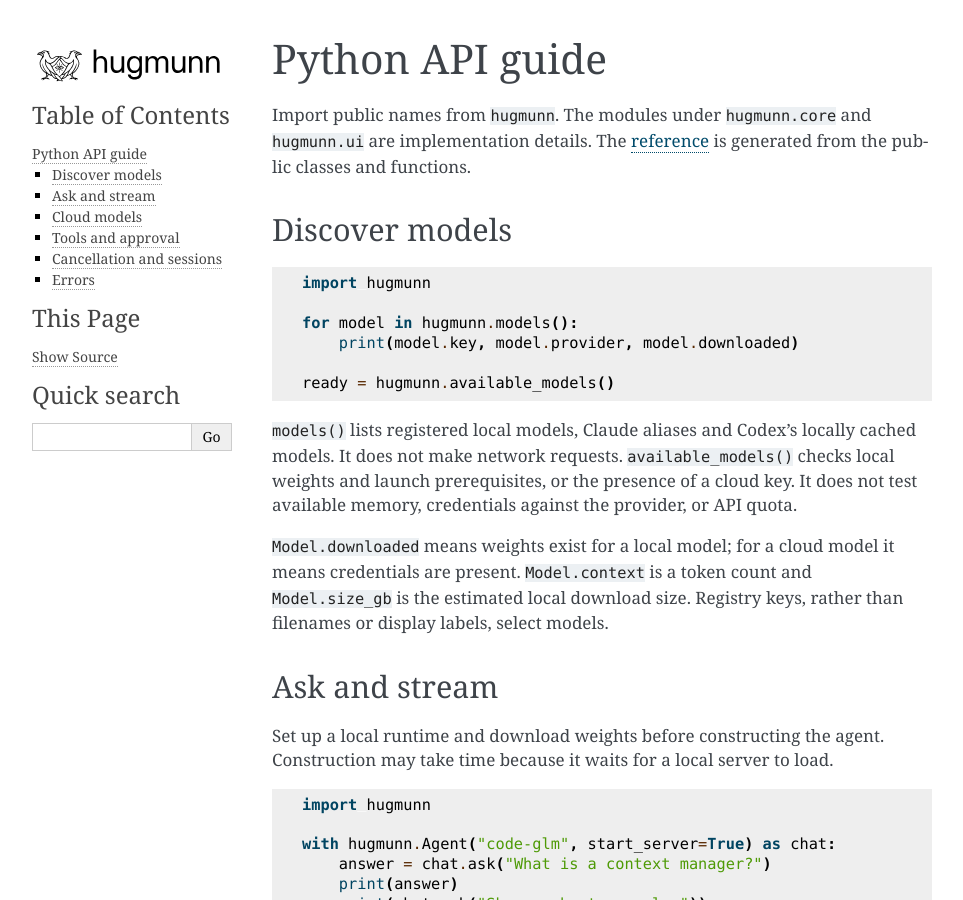
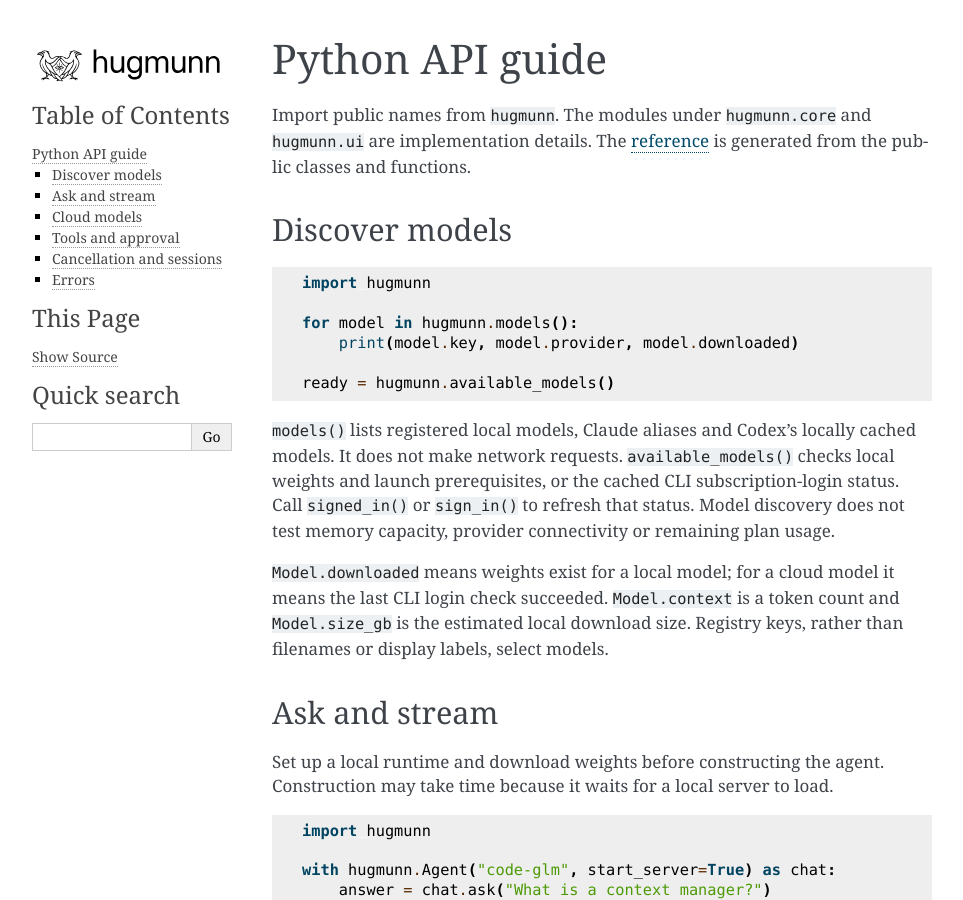
Before and after one commit to EinarOlafsson/hugmunn, a Sphinx documentation site: the page built from docs/python-api.md, in a window 1280 px wide and 900 px high. Shown: the whole window, without its empty margins (148-1111 px from the left). Built offline with Sphinx 7.4.7, drawn with Linux system fonts in a browser that asks for light colours.

Commit message:
Correct CLI discovery documentation and publish 0.0.0.12
The model-discovery guide and API docstrings still described saved API keys
after authentication moved to Claude Code and Codex. Describe cached CLI
subscription status and the explicit refresh functions instead. Clarify that
the optional keyring extra is only for legacy credential helpers.

Make README documentation links absolute so they resolve from both GitHub
and PyPI. Bump the version to include these final documentation corrections
alongside the completed setup, artwork, licensing and portable-runtime work.

Validation: strict Sphinx build, wheel and source distribution build, strict
Twine checks, and a clean diff check. The preceding application release passed
963 tests and native installer builds on Linux, macOS and Windows.

````diff
--- a/docs/python-api.md
+++ b/docs/python-api.md
@@ -16,13 +16,13 @@
 ```
 
 `models()` lists registered local models, Claude aliases and Codex’s locally
-cached models. It does not make network
-requests. `available_models()` checks local weights and launch prerequisites,
-or the presence of a cloud key. It does not test available memory, credentials
-against the provider, or API quota.
+cached models. It does not make network requests. `available_models()` checks
+local weights and launch prerequisites, or the cached CLI subscription-login
+status. Call `signed_in()` or `sign_in()` to refresh that status. Model discovery
+does not test memory capacity, provider connectivity or remaining plan usage.
 
 `Model.downloaded` means weights exist for a local model; for a cloud model it
-means credentials are present. `Model.context` is a token count and
+means the last CLI login check succeeded. `Model.context` is a token count and
 `Model.size_gb` is the estimated local download size. Registry keys, rather than
 filenames or display labels, select models.
 
--- a/pyproject.toml
+++ b/pyproject.toml
@@ -45,8 +45,8 @@
 # otherwise, and a suite that hangs gets killed rather than read.
 # Qt fixtures live in tests/conftest.py; no pytest-qt plugin is required.
 dev = ["pytest>=7.4", "pytest-timeout>=2.3"]
-# Encrypted API-key storage. Without it keys go to a mode-600 file and the
-# sign-in dialog says so, so this is a real upgrade rather than a requirement.
+# Optional backend for legacy credential helpers. Current Claude/Codex
+# authentication is owned by the vendor CLIs and does not require this extra.
 keyring = ["keyring>=24.0"]
 docs = ["sphinx>=7.4", "myst-parser>=3.0"]
 build = ["build>=1.2", "twine>=6", "pyinstaller>=6.11", "Pillow>=10"]
--- a/src/hugmunn/_version.py
+++ b/src/hugmunn/_version.py
@@ -1,3 +1,3 @@
 """Package version, shared by Python distributions and desktop installers."""
 
-__version__ = "0.0.0.11"
+__version__ = "0.0.0.12"
````
Also changed, not shown: CHANGELOG.md (+6 -0 lines), README.md (+3 -3 lines), 1 other file.
